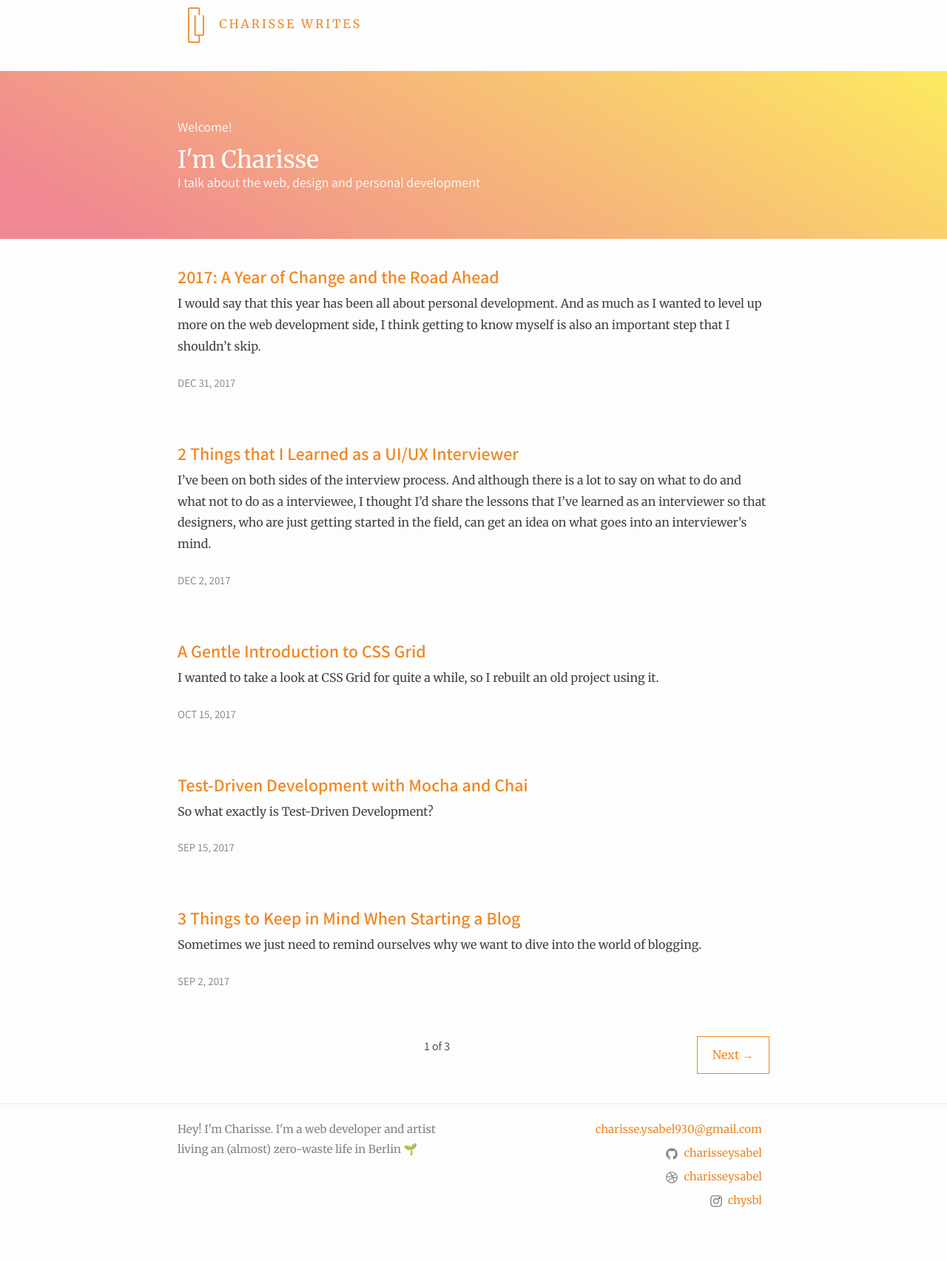
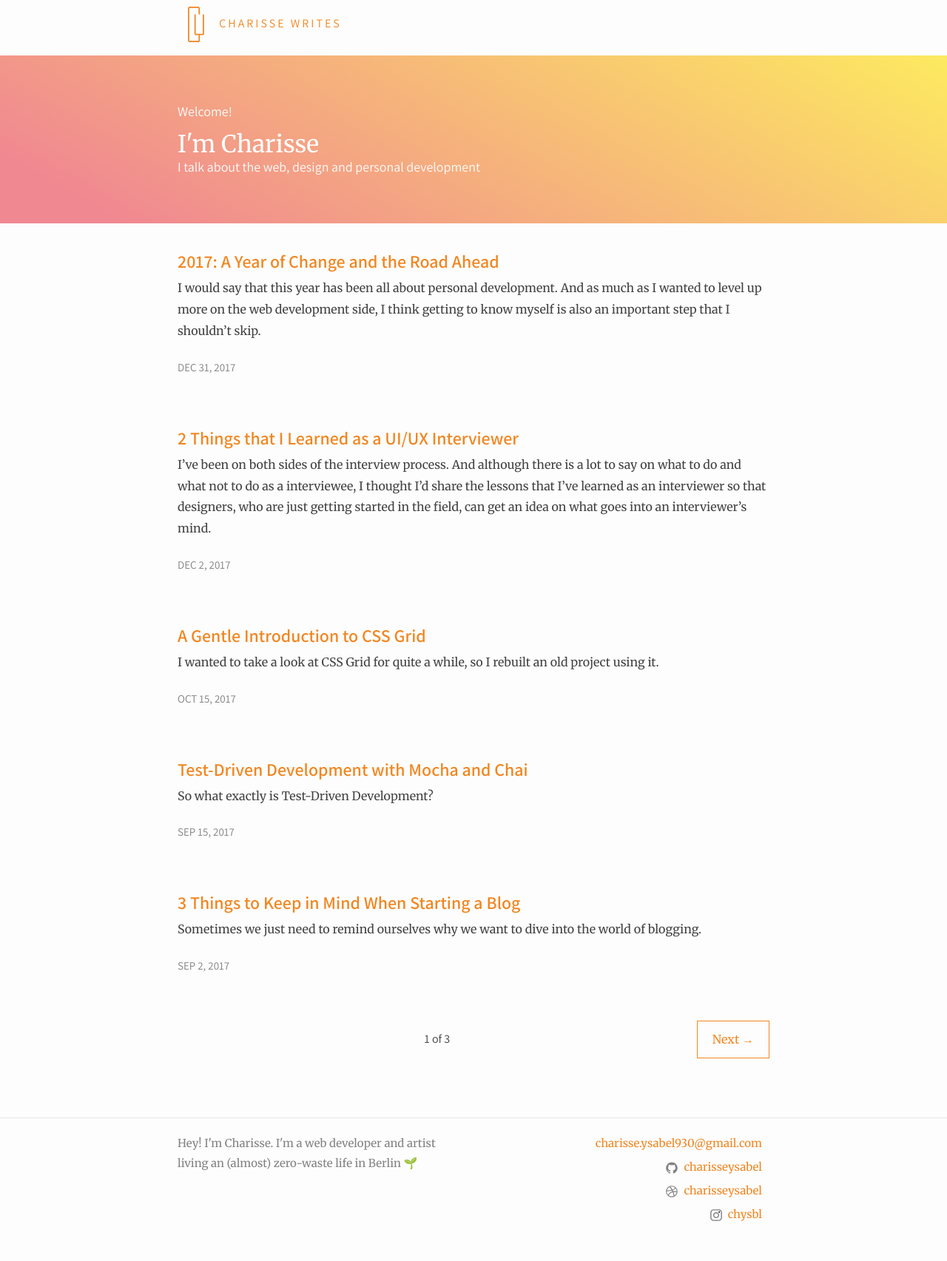
Before and after one commit to charisseysabel/chysbl-blog, a Jekyll site: the page built from index.html, in a window 1280 px wide. Shown: the whole page at 74% size. Built offline with Jekyll 4.4.1, drawn with Linux system fonts in a browser that asks for light colours; the list of posts is cut into pages by our own code.

Commit message:
styles(header) Fix content spacing between header and footer

```diff
--- a/_sass/minima/_layout.scss
+++ b/_sass/minima/_layout.scss
@@ -42,6 +42,7 @@
   text-transform: uppercase;
   float: left;
   letter-spacing: 3px;
+  font-family: $highlight-font;
 
   &,
   &:visited {
@@ -215,7 +216,7 @@
  * Page content
  */
 .page-content {
-  padding: $spacing-unit 0;
+  padding: 0 0 #{$spacing-unit * 3} 0;
 }
 
 .post-list {
@@ -309,6 +310,7 @@
 
 
 .pagination {
+  align-items: center;
   display: flex;
   justify-content: space-between;
   margin: $spacing-unit 0;
```
Also changed, not shown: 2 other files.
